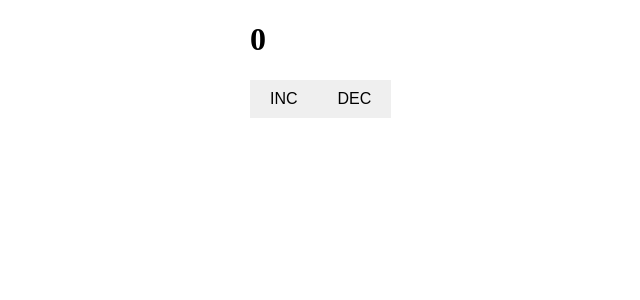
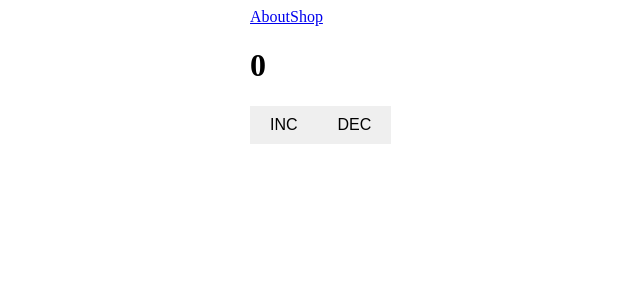
Before and after one commit to lilbonekit/webpack-decompose, a React app: page / in a window 1280 px wide. Shown: the top 300 px of the page, without its empty margins (90-730 px from the left). Built offline with nearby package versions, Linux system fonts and the light colour scheme.

Commit message:
Added lazy loading configuration

```diff
--- a/package.json
+++ b/package.json
@@ -16,6 +16,7 @@
 		"@types/react": "^18.2.25",
 		"@types/react-dom": "^18.2.11",
 		"@types/webpack": "^5.28.3",
+		"@types/webpack-bundle-analyzer": "^4.7.0",
 		"@types/webpack-dev-server": "^4.7.2",
 		"css-loader": "^6.8.1",
 		"html-webpack-plugin": "^5.5.3",
@@ -26,11 +27,13 @@
 		"ts-loader": "^9.5.0",
 		"ts-node": "^10.9.1",
 		"typescript": "^5.2.2",
+		"webpack-bundle-analyzer": "^4.9.1",
 		"webpack-cli": "^5.1.4",
 		"webpack-dev-server": "^4.15.1"
 	},
 	"dependencies": {
 		"react": "^18.2.0",
-		"react-dom": "^18.2.0"
+		"react-dom": "^18.2.0",
+		"react-router-dom": "^6.16.0"
 	}
 }
--- a/src/components/App.tsx
+++ b/src/components/App.tsx
@@ -1,5 +1,6 @@
 import { useState } from 'react'
 import classes from './App.module.scss'
+import { Link, Outlet } from 'react-router-dom'
 
 export const App = () => {
 	const [counter, setCounter] = useState(0)
@@ -9,6 +10,8 @@
 
 	return (
 		<div className={classes.appContainer}>
+			<Link to={'/about'}>About</Link>
+			<Link to={'/shop'}>Shop</Link>
 			<h1>{counter}</h1>
 			<button className={classes.button} onClick={inc}>
 				inc
@@ -16,6 +19,7 @@
 			<button className={classes.button} onClick={dec}>
 				dec
 			</button>
+			<Outlet />
 		</div>
 	)
 }
--- a/src/index.tsx
+++ b/src/index.tsx
@@ -1,5 +1,8 @@
 import { createRoot } from 'react-dom/client'
 import { App } from './components/App'
+import { RouterProvider, createBrowserRouter } from 'react-router-dom'
+import { LazyAbout, LazyShop } from './pages'
+import { Suspense } from 'react'
 const root = document.getElementById('root')
 
 if (!root) {
@@ -7,4 +10,30 @@
 }
 
 const container = createRoot(root)
-container.render(<App />)
+
+const router = createBrowserRouter([
+	{
+		path: '/',
+		element: <App />,
+		children: [
+			{
+				path: '/about',
+				element: (
+					<Suspense fallback={<p>Loading...</p>}>
+						<LazyAbout />
+					</Suspense>
+				),
+			},
+			{
+				path: '/shop',
+				element: (
+					<Suspense fallback={<p>Loading...</p>}>
+						<LazyShop />
+					</Suspense>
+				),
+			},
+		],
+	},
+])
+
+container.render(<RouterProvider router={router} />)
--- /dev/null
+++ b/src/pages/About.lazy.tsx
@@ -0,0 +1,3 @@
+import { lazy } from 'react'
+
+export const LazyAbout = lazy(() => import('./About'))
--- /dev/null
+++ b/src/pages/About.tsx
@@ -0,0 +1,4 @@
+const About = () => {
+	return <div>About</div>
+}
+export default About
--- /dev/null
+++ b/src/pages/Shop.lazy.tsx
@@ -0,0 +1,3 @@
+import { lazy } from 'react'
+
+export const LazyShop = lazy(() => import('./Shop'))
--- /dev/null
+++ b/src/pages/Shop.tsx
@@ -0,0 +1,4 @@
+const Shop = () => {
+	return <div>Shop</div>
+}
+export default Shop
--- /dev/null
+++ b/src/pages/index.ts
@@ -0,0 +1,2 @@
+export { LazyShop as LazyShop } from './Shop.lazy'
+export { LazyAbout as LazyAbout } from './About.lazy'
--- a/webpack.config.ts
+++ b/webpack.config.ts
@@ -7,9 +7,10 @@
 interface EnvVariables {
 	mode: BuildMode
 	port: number
+	analyzer?: boolean
 }
 
-export default (env: EnvVariables) => {
+export default ({ mode, port, analyzer }: EnvVariables) => {
 	const paths: BuildPaths = {
 		output: path.resolve(__dirname, 'build'),
 		entry: path.resolve(__dirname, 'src', 'index.tsx'),
@@ -17,8 +18,9 @@
 	}
 
 	const config: webpack.Configuration = buildWebpack({
-		port: env.port ?? 3000,
-		mode: env.mode ?? 'development',
+		port: port ?? 3000,
+		mode: mode ?? 'development',
+		analyzer,
 		paths,
 	})
 	return config
```
Also changed, not shown: 4 other files (tests, documents, lock files or other folders).
